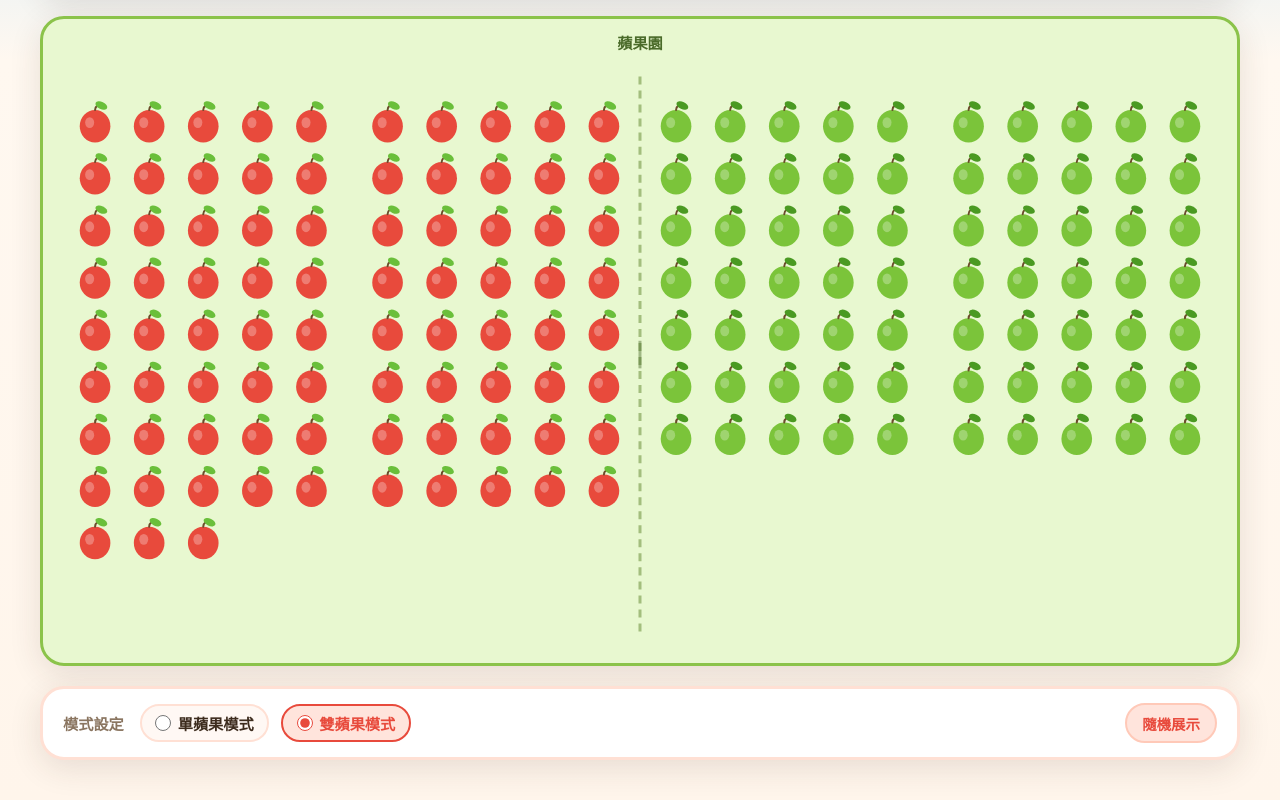
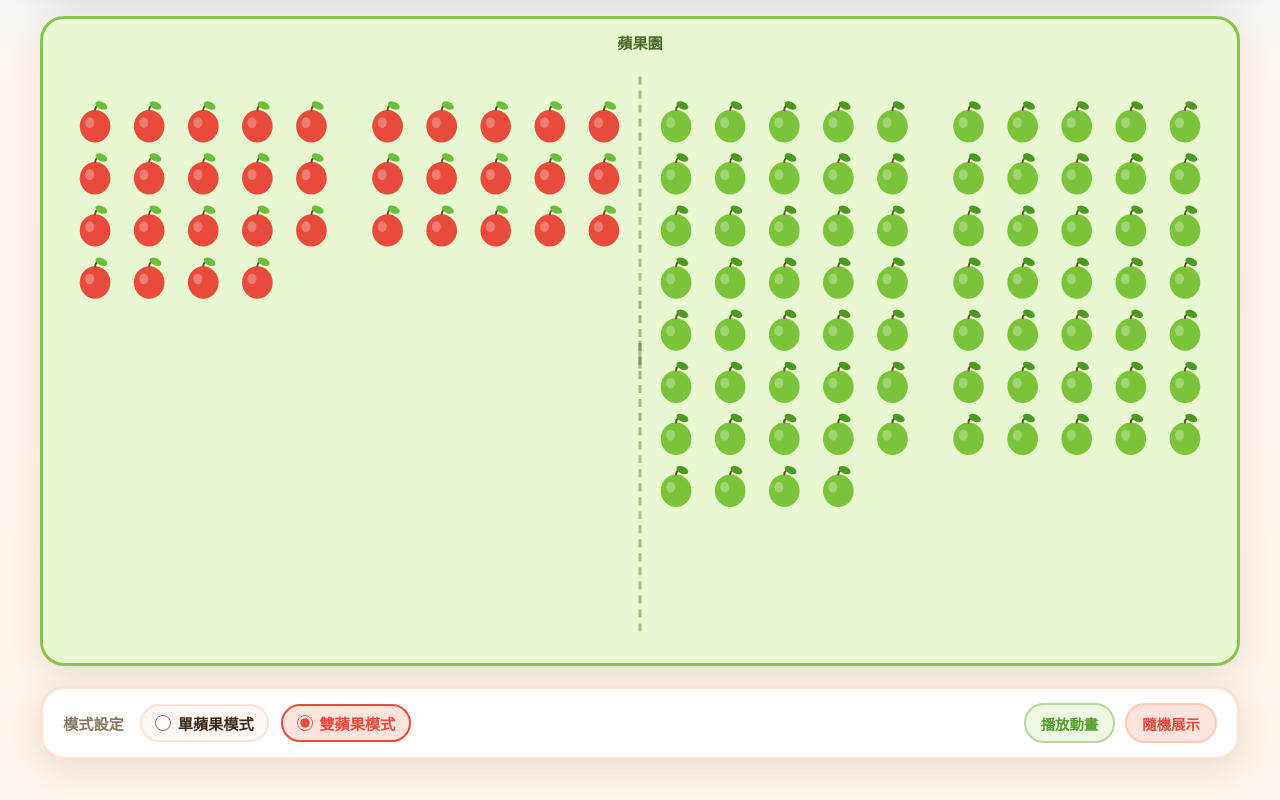
Before and after one commit to qsam23175401/appleCounting, a plain HTML site: page index.html in a window 1280 px wide. Both pictures are taken after a click on the button "隨機展示". Shown: the part 338-1138 px from the top of the page. Drawn offline with Linux system fonts and the light colour scheme.

Commit message:
隨機展示修正 - 雙蘋果隨機：紅 4～39、綠 28～92，若紅 > 綠就重抽 - 單蘋果隨機：維持 5～97

```diff
--- a/index.html
+++ b/index.html
@@ -276,7 +276,8 @@
       cursor: pointer;
     }
 
-    .btn-random {
+    .btn-random,
+    .btn-play {
       font-family: inherit;
       font-size: 0.9rem;
       font-weight: 700;
@@ -290,12 +291,37 @@
       transition: transform 0.12s, background 0.12s;
     }
 
-    .btn-random:hover {
-      background: #ffd4c8;
+    .btn-play {
+      border-color: #b8d4a0;
+      background: #eef8e0;
+      color: var(--green);
+    }
+
+    .mode-actions {
+      display: flex;
+      align-items: center;
+      gap: 0.6rem;
+    }
+
+    .app.mode-single .btn-play {
+      display: none;
+    }
+
+    .btn-random:hover,
+    .btn-play:hover {
       transform: translateY(-1px);
     }
 
-    .btn-random:active {
+    .btn-random:hover {
+      background: #ffd4c8;
+    }
+
+    .btn-play:hover {
+      background: #e0f2c8;
+    }
+
+    .btn-random:active,
+    .btn-play:active {
       transform: scale(0.96);
     }
 
@@ -373,7 +399,10 @@
           雙蘋果模式
         </label>
       </div>
-      <button type="button" class="btn-random" id="btnRandom">隨機展示</button>
+      <div class="mode-actions">
+        <button type="button" class="btn-play" id="btnPlay">播放動畫</button>
+        <button type="button" class="btn-random" id="btnRandom">隨機展示</button>
+      </div>
     </section>
   </div>
 
@@ -392,6 +421,7 @@
     const greenValue = document.getElementById("greenValue");
     const orchardBody = document.getElementById("orchardBody");
     const btnRandom = document.getElementById("btnRandom");
+    const btnPlay = document.getElementById("btnPlay");
 
     let redCount = 12;
     let greenCount = 27;
@@ -527,13 +557,30 @@
     }
 
     function randomShow() {
+      if (mode === "dual") {
+        let red;
+        let green;
+        do {
+          red = randInt(4, 39);
+          green = randInt(28, 92);
+        } while (red > green);
+        setRed(red);
+        setGreen(green);
+        return;
+      }
+
       setRed(randInt(5, 97));
       setGreen(randInt(5, 97));
+    }
+
+    function playAnimation() {
+      // 減法動畫細節尚未決定，之後再實作
     }
 
     redSlider.addEventListener("input", () => setRed(redSlider.value));
     greenSlider.addEventListener("input", () => setGreen(greenSlider.value));
     btnRandom.addEventListener("click", randomShow);
+    btnPlay.addEventListener("click", playAnimation);
 
     document.querySelectorAll('input[name="appleMode"]').forEach((radio) => {
       radio.addEventListener("change", () => {
```
